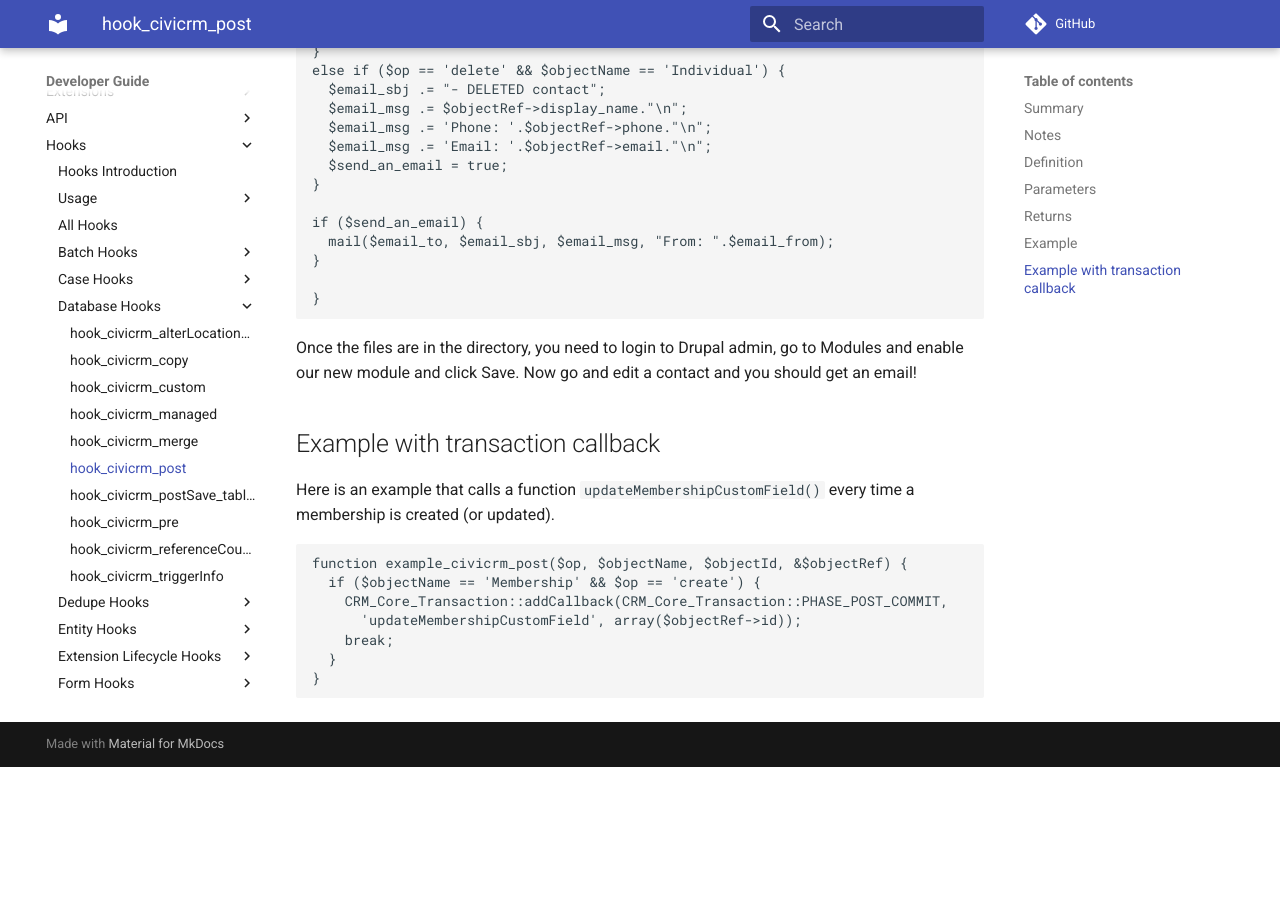
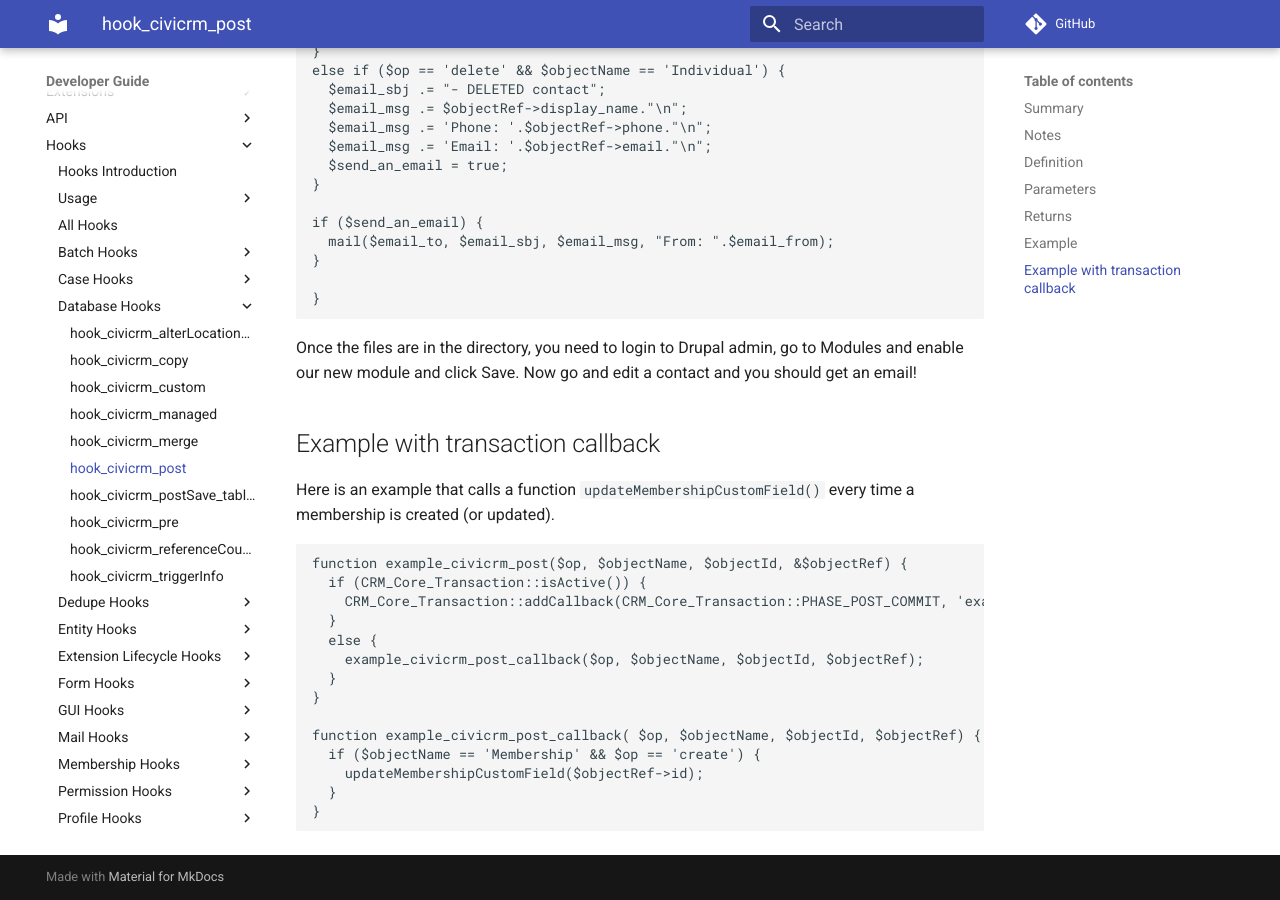
Before and after one commit to civicrm/civicrm-dev-docs, an MkDocs documentation site: the page built from docs/hooks/hook_civicrm_post.md, in a window 1280 px wide and 900 px high, scrolled down 4061 px. Built offline with MkDocs 1.6.1 and Material for MkDocs 9.7.7, drawn with Linux system fonts in a browser that asks for light colours; comment, search, counter and statistics services are not loaded; old or Windows-style settings are respelled for this version of MkDocs; before the commit the page ends 4828 px from its top, so only the background shows below that.

Commit message:
Add better example for transaction handling

````diff
--- a/docs/hooks/hook_civicrm_post.md
+++ b/docs/hooks/hook_civicrm_post.md
@@ -166,11 +166,19 @@
 Here is an example that calls a function `updateMembershipCustomField()` every time a membership is created (or updated).
 
 ```php
+
 function example_civicrm_post($op, $objectName, $objectId, &$objectRef) {
+  if (CRM_Core_Transaction::isActive()) {
+    CRM_Core_Transaction::addCallback(CRM_Core_Transaction::PHASE_POST_COMMIT, 'example_civicrm_post_callback', [$op, $objectName, $objectId, $objectRef]);
+  }
+  else {
+    example_civicrm_post_callback($op, $objectName, $objectId, $objectRef);
+  }
+}
+
+function example_civicrm_post_callback( $op, $objectName, $objectId, $objectRef) {
   if ($objectName == 'Membership' && $op == 'create') {
-    CRM_Core_Transaction::addCallback(CRM_Core_Transaction::PHASE_POST_COMMIT,
-      'updateMembershipCustomField', array($objectRef->id));
-    break;
+    updateMembershipCustomField($objectRef->id);
   }
 }
 ```
````
